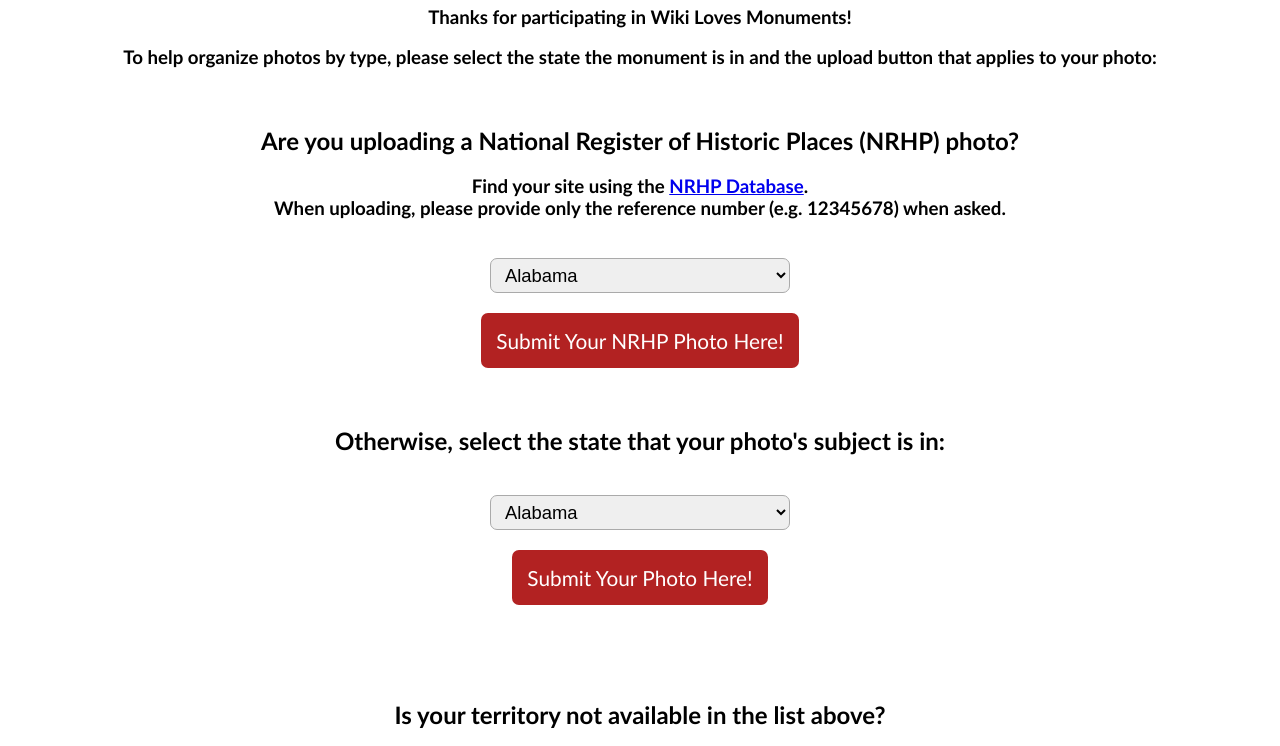
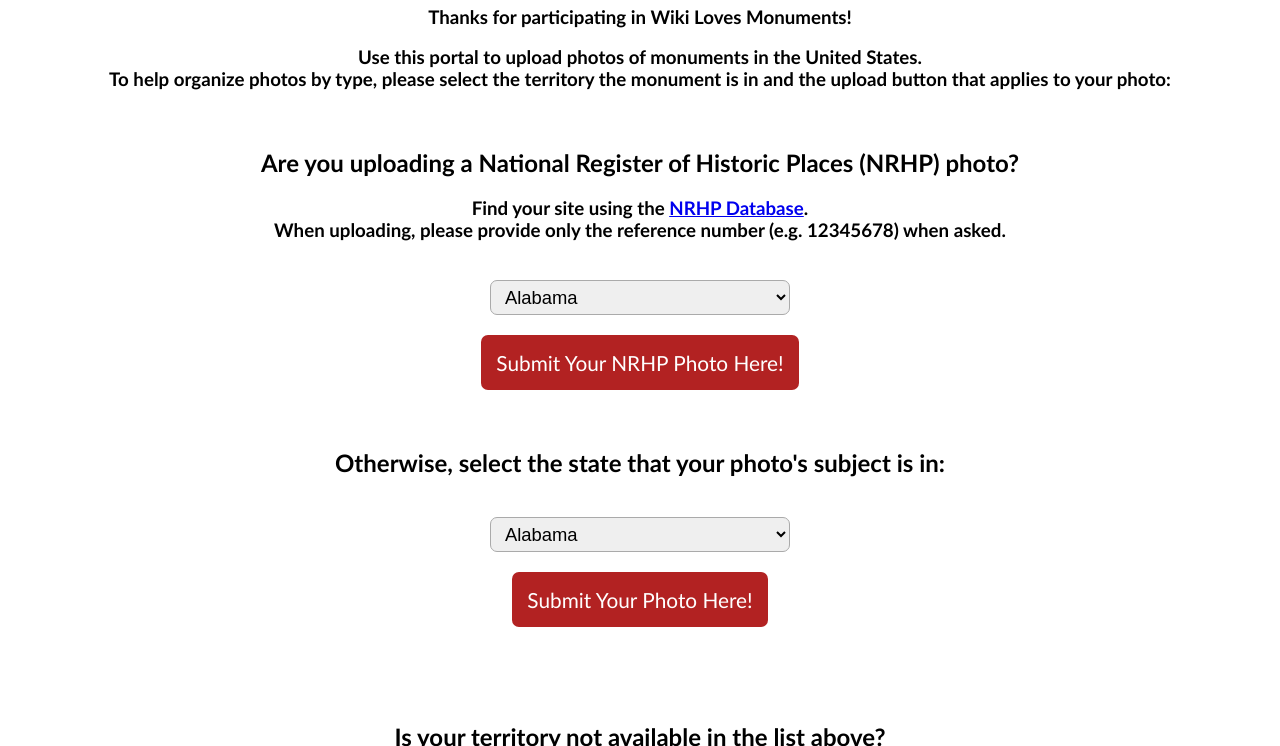
Before and after one commit to KevinPayravi/WLM-2017-US-Uploader, a plain HTML site: page index.html in a window 1280 px wide. Shown: the part 354-1100 px from the top of the page. Drawn offline with Linux system fonts and the light colour scheme.

Commit message:
Clarifying location of monument

```diff
--- a/index.html
+++ b/index.html
@@ -1,4 +1,3 @@
-
 <!DOCTYPE html>
 
 <html lang="en">
@@ -20,7 +19,7 @@
 			<a href="https://commons.wikimedia.org/wiki/Commons:Wiki_Loves_Monuments_2017_in_the_United_States"><img src="https://upload.wikimedia.org/wikipedia/commons/thumb/d/d4/Wiki_Loves_Monuments_2017_in_the_United_States_-_Logo_%28text_under%29.svg/216px-Wiki_Loves_Monuments_2017_in_the_United_States_-_Logo_%28text_under%29.svg.png" alt="Wiki Loves Monuments 2017 in the United States"></a>
 			<h3>Thanks for participating in Wiki Loves Monuments!</h3>
 
-			<h3>To help organize photos by type, please select the state the monument is in and the upload button that applies to your photo:</h3>
+			<h3>Use this portal to upload photos of monuments in the United States.<br>To help organize photos by type, please select the territory the monument is in and the upload button that applies to your photo:</h3>
 
 			<br>
 
```
